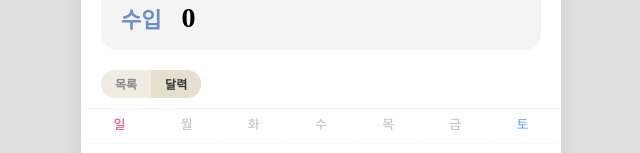
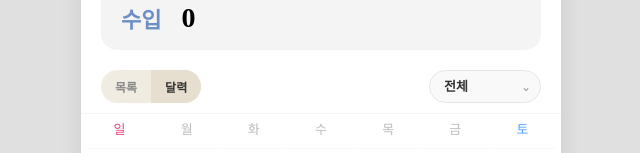
Before and after one commit to team6-skeleton-project/skeleton-project, a Vue app in the folder team6/: page / in a window 1280 px wide. Shown: the part 240-393 px from the top of the page, without its empty margins (319-959 px from the left). Built offline with nearby package versions, Linux system fonts and the light colour scheme; data requests are answered from the project's data file; sample sign-in values are in the browser's storage.

Commit message:
[feat #72] 목록 조회 필터 생성

```diff
--- a/team6/src/views/Home.vue
+++ b/team6/src/views/Home.vue
@@ -19,6 +19,23 @@
           >
             달력
           </button>
+        </div>
+        <!-- 필터 UI -->
+        <div class="category-select-wrapper">
+          <select v-model="selectedCategory" class="category-select">
+            <option value="">전체</option>
+
+            <option
+              v-for="cat in categories"
+              :key="cat.id"
+              :value="cat.name"
+            >
+              {{ cat.name }}
+            </option>
+          </select>
+
+          <!-- 화살표 -->
+          <span class="arrow">⌄</span>
         </div>
       </div>
     </div>
@@ -110,6 +127,9 @@ const viewMode = ref('calendar');
 const selectedDate = ref(new Date());
 const list = ref([]);
 const categories = ref([]);
+
+const selectedCategory = ref('');
+
 const isEditModalOpen = ref(false);
 const selectedRecord = ref(null);
 const isDetailOpen = ref(false);
@@ -143,7 +163,9 @@ const filteredList = computed(() => {
       return (
         item.userId === user.id &&
         d.getFullYear() === year &&
-        d.getMonth() + 1 === month
+        d.getMonth() + 1 === month &&
+
+        (!selectedCategory.value || item.category === selectedCategory.value)
       );
     })
     .map((item) => {
@@ -205,19 +227,18 @@ const calendarDays = computed(() => {
   const month = selectedDate.value.getMonth();
   const lastDate = new Date(year, month + 1, 0).getDate();
   const days = [];
+
   for (let i = 1; i <= lastDate; i++) {
     const dateStr = `${year}-${String(month + 1).padStart(2, '0')}-${String(i).padStart(2, '0')}`;
+    // const dailylist = list.value.filter((r) => r.date === dateStr);
     const dailylist = filteredList.value.filter((r) => r.date === dateStr);
-    days.push({
-      date: i,
-      fullDate: dateStr,
-      incomeSum: dailylist
-        .filter((r) => r.type === 'income')
-        .reduce((sum, r) => sum + r.amount, 0),
-      expenseSum: dailylist
-        .filter((r) => r.type === 'expense')
-        .reduce((sum, r) => sum + r.amount, 0),
-    });
+    const incomeSum = dailylist
+      .filter((r) => r.type === 'income')
+      .reduce((sum, r) => sum + r.amount, 0);
+    const expenseSum = dailylist
+      .filter((r) => r.type === 'expense')
+      .reduce((sum, r) => sum + r.amount, 0);
+    days.push({ date: i, fullDate: dateStr, incomeSum, expenseSum });
   }
   return days;
 });
@@ -378,4 +399,51 @@ const handleModalClose = async () => {
   overflow-y: auto;
   flex: 1;
 }
+/* 카테고리 필터 UI */
+/* wrapper */
+.category-select-wrapper {
+  position: relative;
+  margin-left: auto;
+}
+
+/* select */
+.category-select {
+  appearance: none;
+  -webkit-appearance: none;
+  -moz-appearance: none;
+
+  padding: 8px 32px 8px 14px;
+  border-radius: 20px;
+  border: 1px solid #e5e5e5;
+
+  background-color: #f9f9f9;
+  color: #333;
+  font-size: 13px;
+  font-weight: 600;
+
+  cursor: pointer;
+  outline: none;
+}
+
+/* hover */
+.category-select:hover {
+  background-color: #f3f3f3;
+}
+
+/* focus */
+.category-select:focus {
+  border-color: #e6dfcf;
+  background-color: #fff;
+}
+
+/* 화살표 */
+.arrow {
+  position: absolute;
+  right: 10px;
+  top: 50%;
+  transform: translateY(-50%);
+  font-size: 12px;
+  color: #999;
+  pointer-events: none;
+}
 </style>
```
